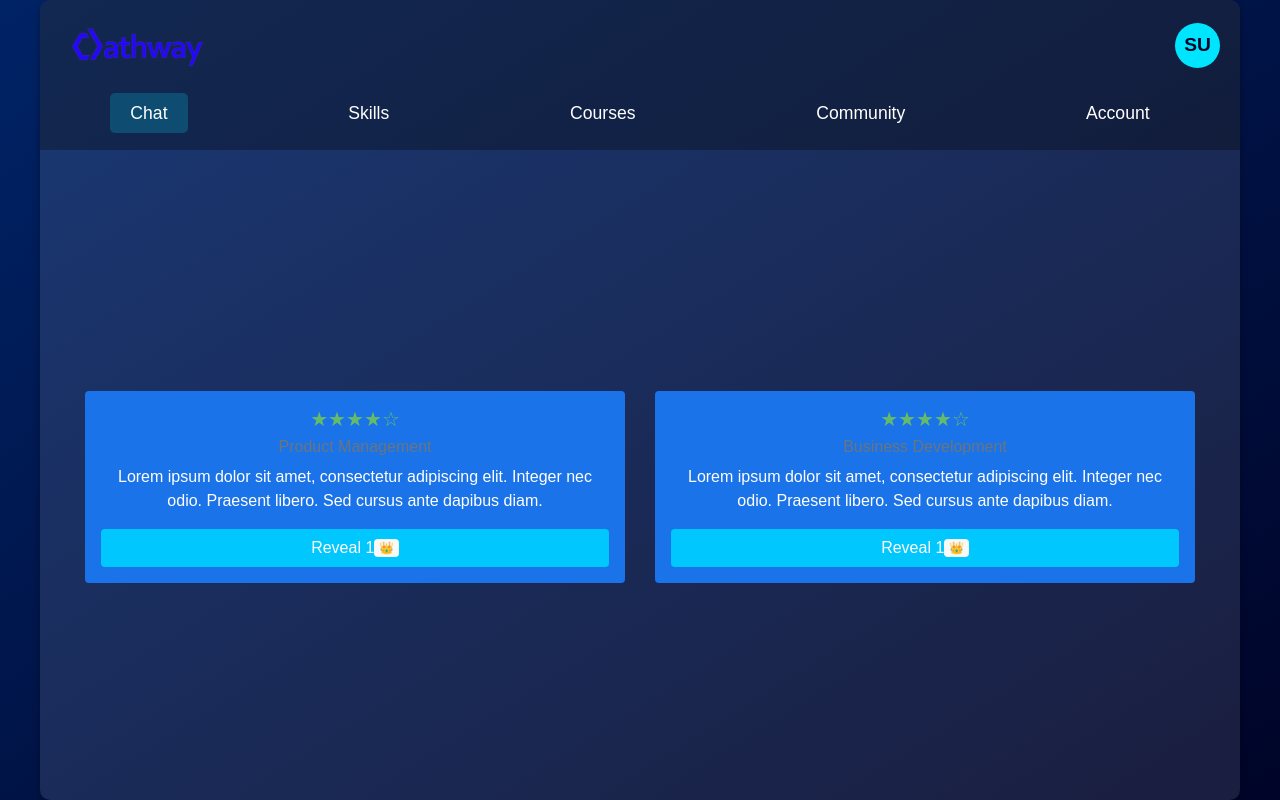
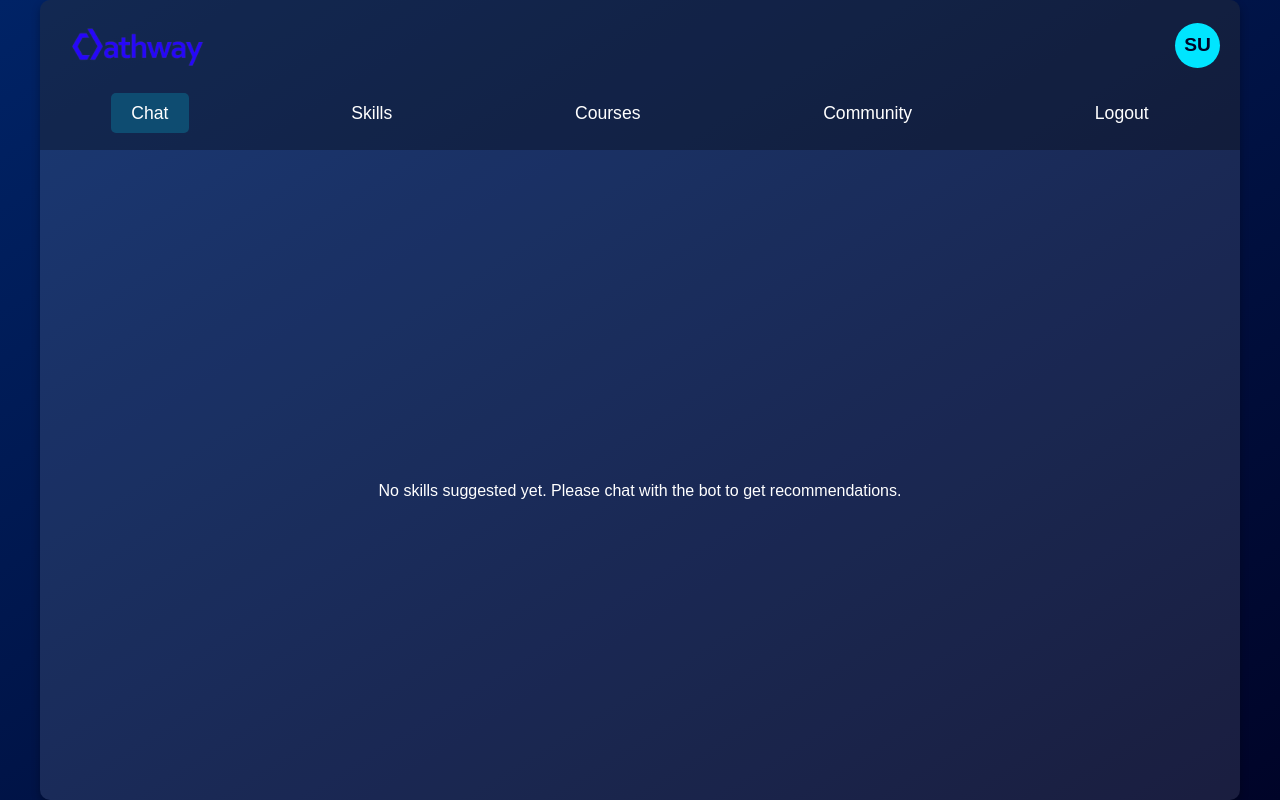
Before and after one commit to IGATAJOHN/dath, a Flask app: template templates/skills.html in a window 1280 px wide. Run offline with Flask 3, Linux system fonts and the light colour scheme; the template is opened without the code that fills it, so the values that code supplies are empty; the visitor is signed in with stand-in values (Sample User, id 1); some libraries are stand-ins or nearby versions.

Commit message:
Update skills.html

```diff
--- a/templates/skills.html
+++ b/templates/skills.html
@@ -204,54 +204,52 @@ main {
 <body>
     <div class="chat-container">
         <!-- Header Section -->
-       <!-- Header Section -->
         <header>
             <div class="top-bar">
                 <div class="logo">
                     <img src="{{url_for('static', filename='assets/img/dath1.png')}}" alt="Dathway AI Logo">
                 </div>
                 <div class="coins-info">
-                <!-- <span>Reveal coins: 💎 25</span>
-                <span>Coins left: 4998</span> -->
-                <div class="profile-icon">{{current_user.first_name[0]+current_user.last_name[0]}}</div>
+                    <div class="profile-icon">{{ current_user.first_name[0] + current_user.last_name[0] }}</div>
                 </div>
                 <div class="hamburger-menu" id="hamburger">
                     <i class="fas fa-bars"></i>
                 </div>
             </div>
         </header>
+
         <!-- Navigation Bar -->
         <nav id="nav-bar">
             <ul>
-                <li><a href="{{url_for('chat')}}" class="active">Chat</a></li>
-                <li><a href="{{url_for('skills')}}" >Skills</a></li>
-                <li><a href="{{url_for('courses')}}" >Courses</a></li>
-                <li><a href="{{url_for('community')}}" >Community</a></li>
-                <li><a href="{{url_for('account')}}" >Account</a></li>
+                <li><a href="{{ url_for('chat') }}" class="active">Chat</a></li>
+                <li><a href="{{ url_for('skills') }}">Skills</a></li>
+                <li><a href="{{ url_for('courses') }}">Courses</a></li>
+                <li><a href="{{ url_for('community') }}">Community</a></li>
+                <li><a href="{{url_for('logout')}}" >Logout</a></li>
             </ul>
         </nav>
+
         <main>
             <div class="container mt-5">
                 <div class="row">
+                    {% if detected_skills %}
+                        {% for skill in detected_skills %}
                             <div class="col-md-6 mb-4">
                                 <div class="card p-3">
                                     <h5 class="card-title">★★★★☆</h5>
-                        <h6 class="card-subtitle mb-2 text-muted">Product Management</h6>
-                        <p class="card-text">Lorem ipsum dolor sit amet, consectetur adipiscing elit. Integer nec odio. Praesent libero. Sed cursus ante dapibus diam.</p>
+                                    <h6 class="card-subtitle mb-2 text-muted">{{ skill }}</h6>
+                                    <p class="card-text">Enhance your {{ skill }} abilities with our top-rated resources.</p>
                                     <button class="btn btn-reveal">Reveal 1<span class="badge badge-light">👑</span></button>
                                 </div>
                             </div>
-                <div class="col-md-6 mb-4">
-                    <div class="card p-3">
-                        <h5 class="card-title">★★★★☆</h5>
-                        <h6 class="card-subtitle mb-2 text-muted">Business Development</h6>
-                        <p class="card-text">Lorem ipsum dolor sit amet, consectetur adipiscing elit. Integer nec odio. Praesent libero. Sed cursus ante dapibus diam.</p>
-                        <button class="btn btn-reveal">Reveal 1<span class="badge badge-light">👑</span></button>
+                        {% endfor %}
+                    {% else %}
+                        <div class="col-12">
+                            <p>No skills suggested yet. Please chat with the bot to get recommendations.</p>
+                        </div>
+                    {% endif %}
                 </div>
             </div>
-            </div>
-        </div>
-
         </main>
 
     <script src="https://code.jquery.com/jquery-3.5.1.slim.min.js"></script>
```
Lines whose indentation alone changed are shown as unchanged.
